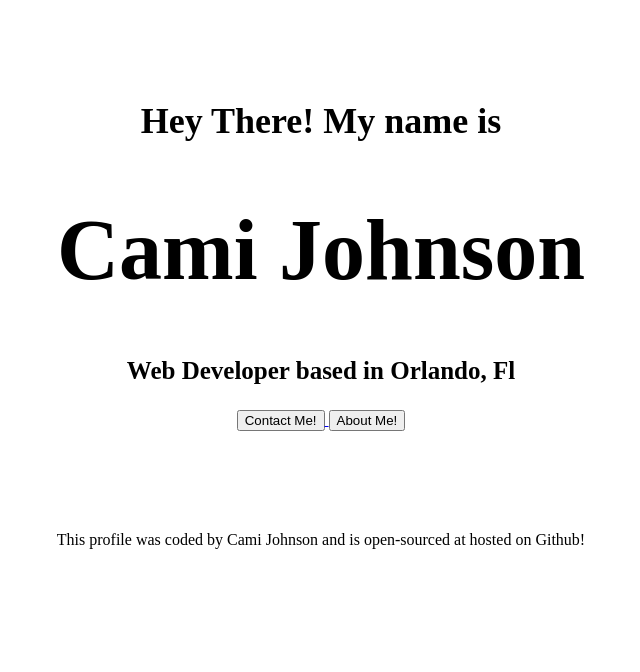
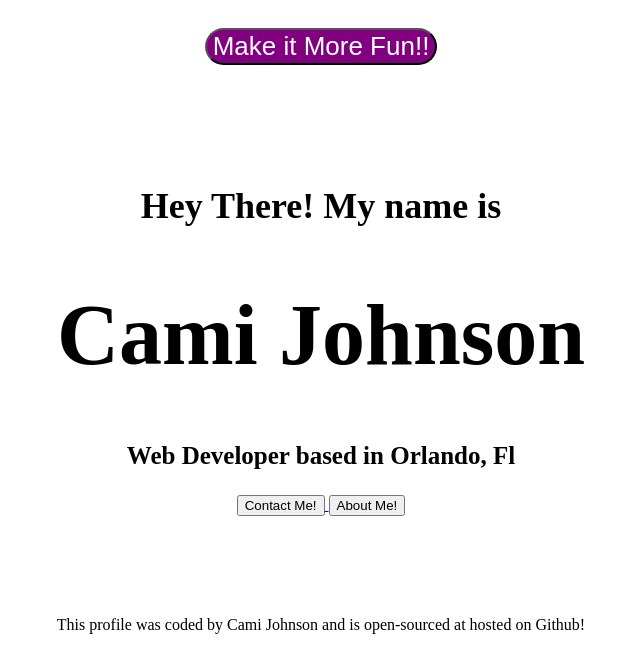
Before and after one commit to Cami95/my-coding, a plain HTML site: page index.html in a window 1280 px wide. Shown: the whole page, without its empty margins (319-959 px from the left). Drawn offline with Linux system fonts and the light colour scheme.

Commit message:
made a button and added css

```diff
--- a/index.html
+++ b/index.html
@@ -7,6 +7,10 @@
     <title>My coding Profile</title>
   </head>
   <body>
+    <div class="fun">
+      <button>Make it More Fun!!</button>
+    </div>
+
     <div class="header">
       <h2>Hey There! My name is</h2>
 
--- a/style.css
+++ b/style.css
@@ -25,3 +25,16 @@
 footer{
     text-align: center;
 }
+
+.fun {
+    text-align: center;
+}
+
+.fun button{
+
+    background: purple;
+    color: white;
+    margin: 20px;
+    border-radius: 25px;
+    font-size: 26px;
+}
```
